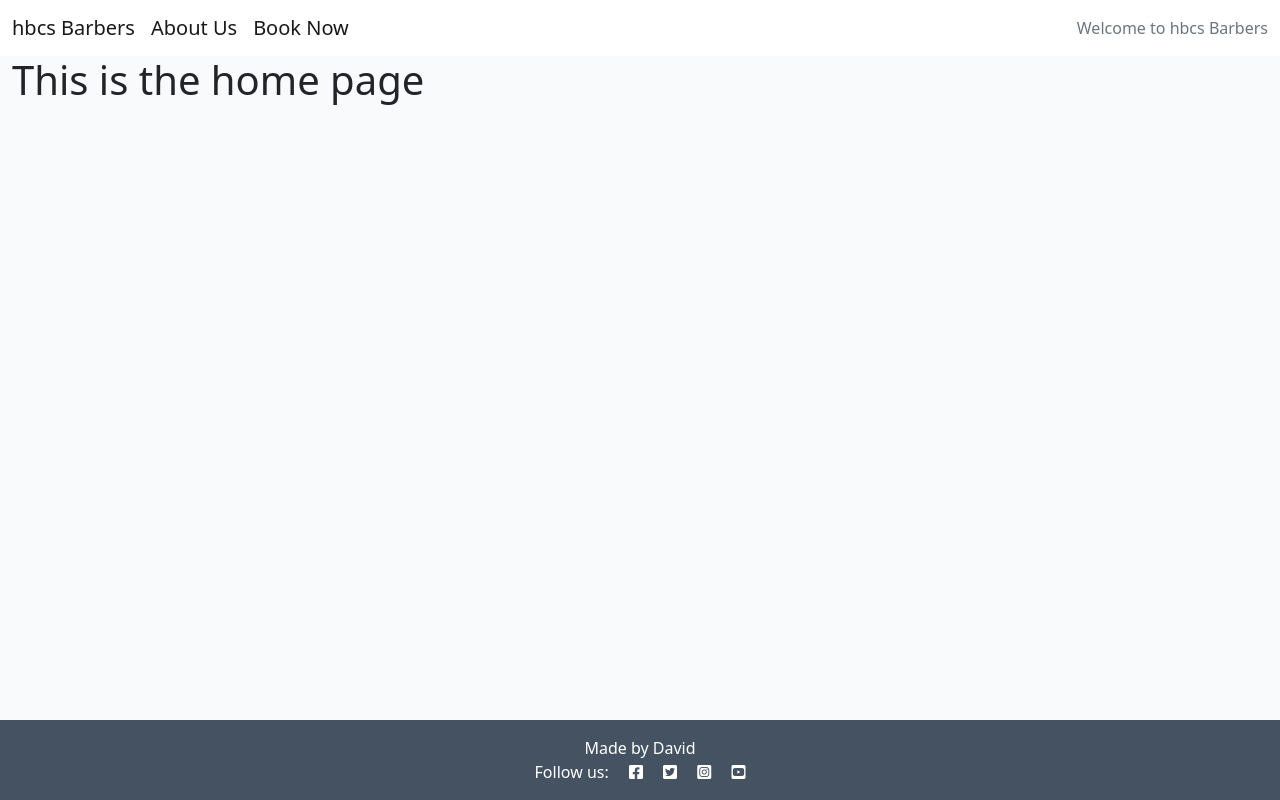
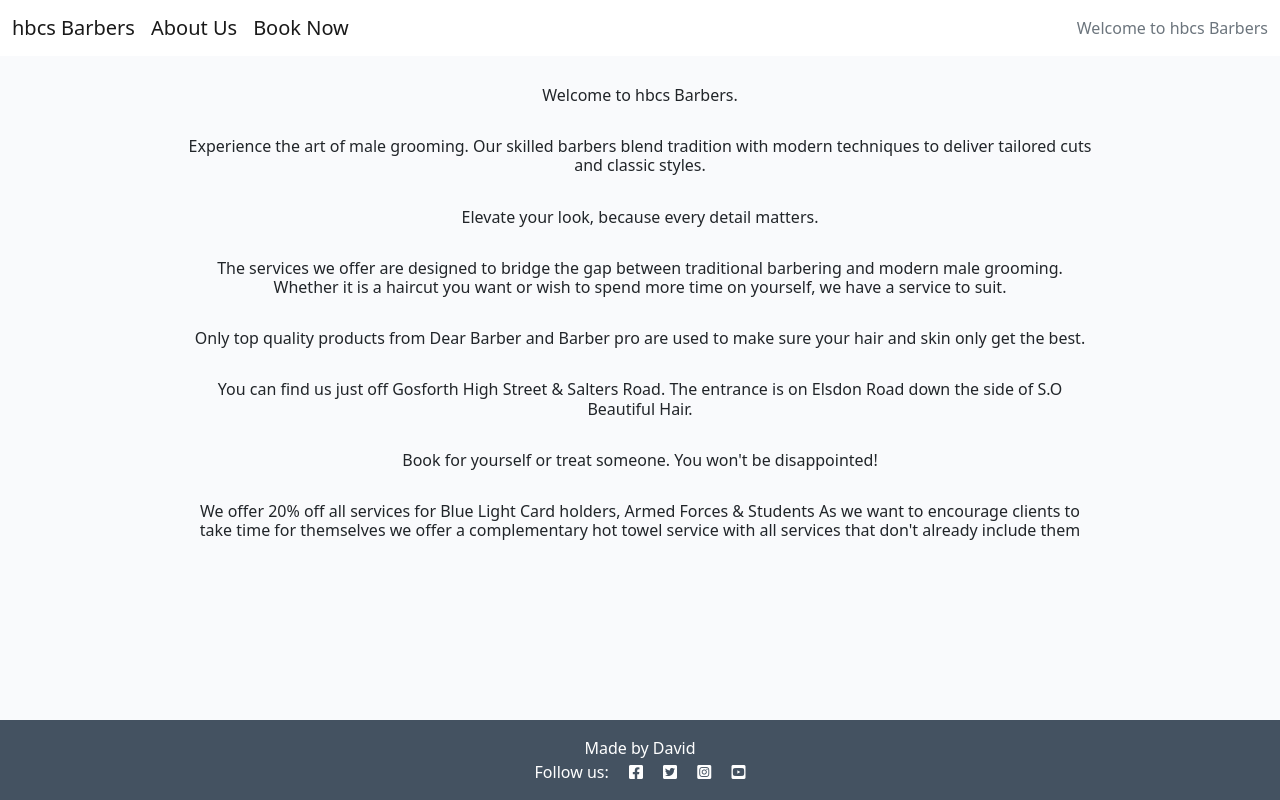
Before and after one commit to David011E/hbcs, a Django app: page / in a window 1280 px wide. Run offline with Django 4.2, Linux system fonts and the light colour scheme; data that the repository does not hold is empty.

Commit message:
Styled the home page and adjusted the views for it

```diff
--- a/hbcs/settings.py
+++ b/hbcs/settings.py
@@ -28,7 +28,7 @@ TEMPLATES_DIR = os.path.join(BASE_DIR, 'templates')
 SECRET_KEY = os.environ.get("SECRET_KEY")
 
 # SECURITY WARNING: don't run with debug turned on in production!
-DEBUG = True
+DEBUG = False
 
 ALLOWED_HOSTS = ['*','.herokuapp.com']
 
--- a/home/templates/home/index.html
+++ b/home/templates/home/index.html
@@ -1,15 +1,81 @@
 {% extends "base.html" %}
+
+{% load static %}
 
 {% block content %}
 
 <!-- index.html content starts here -->
-<div class="container-fluid">
-    <div class="row">
+<div class="container container-fluid  content-main-container">
+    <div class="container-fluid">
+        <div class="row">
+            {% for image in image_list %}
+            <div class="col-md-3 top-im">
+                {% if "main" == image.description %}
+                <img class="main-image card-img-top" src="{{ image.featured_image.url }}" alt="placeholder image">
+                {% else %}
+                <img src="{% static 'images/default.jpg' %}" alt="{{ image.description }}" class="card-img-top">
+                {% endif %}
+            </div>
 
-        <h1>This is the home page</h1>
+            {% if forloop.counter|divisibleby:4 and not forloop.last %}
+        </div>
+        <div class="row">
+            {% endif %}
+            {% endfor %}
+        </div>
+        <div class="home-h">
+            <h6>Welcome to hbcs Barbers.</h6>
+            <br>
+            <h6>Experience the art of male grooming. Our skilled barbers blend tradition with modern techniques to
+                deliver tailored cuts and classic styles.
+            </h6>
+            <br>
+            <h6>Elevate your look, because every detail matters.
+
+            </h6>
+            <br>
+            <h6>The services we offer are designed to bridge the gap between traditional barbering and modern male
+                grooming. Whether it is a haircut you want or wish to spend more time on yourself, we have a service to
+                suit.
+            </h6>
+            <br>
+            <h6>Only top quality products from Dear Barber and Barber pro are used to make sure your hair and skin only
+                get the best.
+            </h6>
+            <br>
+            <h6>You can find us just off Gosforth High Street & Salters Road. The entrance is on Elsdon Road down the
+                side of S.O Beautiful Hair.
+            </h6>
+            <br>
+            <h6>
+                Book for yourself or treat someone. You won't be disappointed!
+            </h6>
+            <br>
+            <h6>We offer 20% off all services for Blue Light Card holders, Armed Forces & Students As we want to
+                encourage clients to take time for themselves we offer a complementary hot towel service with all
+                services that don't already include them
+            </h6>
+        </div>
+        <div class="row row-1 justify-content-center text-center">
+            {% for cert in cert_image_list %}
+                <div class="col-md-3">
+                    {% if "cert" == cert.description %}
+                        <img class="main-image card-img-top" src="{{ cert.featured_image.url }}" alt="placeholder image">
+                    {% else %}
+                        <img src="{% static 'images/default.jpg' %}" alt="{{ cert.description }}" class="card-img-top">
+                    {% endif %}
+                </div>
+
+                {% if forloop.counter|divisibleby:2 and not forloop.last %}
+                    </div>
+                    <div class="row row-1 justify-content-center text-center">
+                {% endif %}
+            {% endfor %}
+        </div>
+
+
 
     </div>
-
 </div>
 
 <!-- index.html content ends here -->
--- a/home/views.py
+++ b/home/views.py
@@ -1,8 +1,14 @@
 from django.shortcuts import render
+from .models import Image
 
 # Create your views here.
 def my_home(request):
+    image_list = Image.objects.filter(description__icontains='main')
+    cert_image_list = Image.objects.filter(description__icontains='cert')
+    template_name = "home/index.html"
+
     return render(
         request,
-        "home/index.html",
-    )
+        template_name,
+        {'image_list': image_list, 'cert_image_list': cert_image_list}
+        )
--- a/static/css/style.css
+++ b/static/css/style.css
@@ -1,5 +1,70 @@
 body {
     background-color: #F9FAFC;
+}
+
+h6 {
+    text-align: center;
+    font-size: medium;
+}
+
+.row.row-1 {
+    margin-top: 100px;
+}
+
+.home-h {
+    margin-top: 10px;
+}
+
+@media (min-width: 992px) {
+    .container {
+        max-width: 960px; /* Set a maximum width for screens larger than 992px */
+    }
+
+    .col-md-3 {
+        margin-top: -30px;
+    }
+
+    .h6 {
+        margin-top: 10px;
+    }
+
+    .row {
+        margin-top: 20px;
+    }
+}
+
+
+.card-img-top, img {
+    width: 100%; /* Set the width to 100% of the parent container */
+    height: auto; /* Automatically adjust the height to maintain aspect ratio */
+    display: block; /* Remove any default inline display */
+    margin: 0 auto; /* Center the images within their parent container */
+}
+
+@media (max-width: 767px) {
+    .container {
+        max-width: 100%; /* Full-width container for smaller screens */
+    }
+
+    .row {
+        margin-top: 45px;
+    }
+
+    .card-img-top, img {
+        /* You can adjust the width and margins for smaller screens */
+        width: 75%;
+        height: 90%; /* Adjust the height as needed */
+        margin: 0 auto;
+    }
+
+    .col-md-3.top-im{
+        margin-top: -30px;
+    }
+
+    .row.row-1 {
+        margin-top: 45px; /* Adjust the margin for row-1 */
+        min-height: 100px; /* Set a minimum height for the row */
+    }
 }
 
 .brand {
```
Also changed, not shown: static/images/default.jpg (added).
